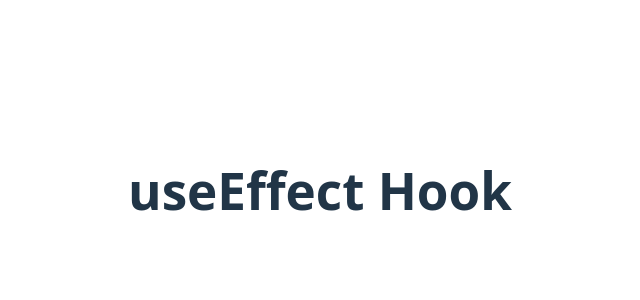
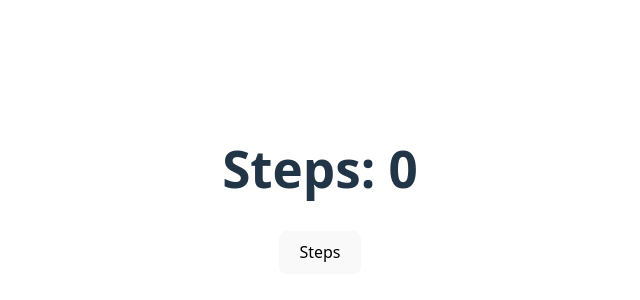
Before and after one commit to tanjirhc/understand-react, a React (Vite) app: page / in a window 1280 px wide. Shown: the part 210-510 px from the top of the page, without its empty margins (320-960 px from the left). Built offline with nearby package versions, Linux system fonts and the light colour scheme.

Commit message:
steps count increased by useState

```diff
--- a/src/App.jsx
+++ b/src/App.jsx
@@ -1,20 +1,27 @@
 
 
-import { useEffect } from 'react'
+import { useEffect, useState } from 'react'
 import './App.css'
 
 
 
 function App() {
+  const [count, setCount] = useState(0);
 
 
   useEffect(() => {
     alert('useEffect called')
   }, [])
 
+  const updateCounter = () => {
+    const newCount = count + 1;
+    setCount(newCount);
+  }
+
   return (
     <div>
-      <h1>useEffect Hook</h1>
+      <h1>Steps: {count}</h1>
+      <button onClick={updateCounter}>Steps</button>
     </div>
   )
 }
```
